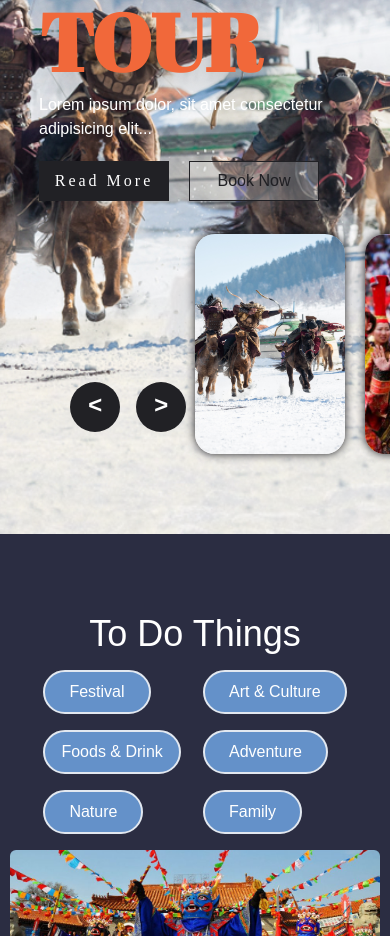
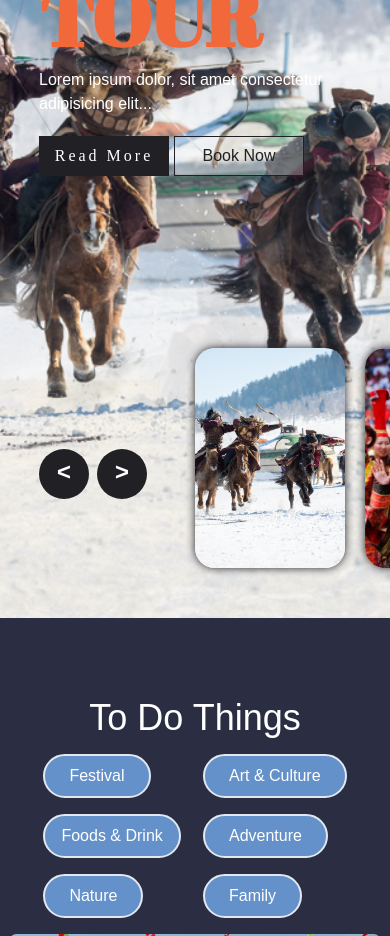
Before and after one commit to NurkaAmre/nomad, a Next.js app: page / in a window 390 px wide. Shown: the part 3160-4096 px from the top of the page. Built offline with nearby package versions, Linux system fonts and the light colour scheme; a web font is replaced by a local one.

Commit message:
Mobile responsive

```diff
--- a/components/Carousel.css
+++ b/components/Carousel.css
@@ -1,6 +1,6 @@
 /* carousel */
 .carousel {
-  height: 90vh;
+  height: 100vh;
   width: 100%;
   overflow: hidden;
   position: relative;
@@ -30,6 +30,9 @@
   box-sizing: border-box;
   color: #fff;
   text-shadow: 5px 15px 30px #0004;
+  @media screen and (max-width: 678px) {
+      top: 15%;
+    }
 }
 
 .carousel .list .item .author {
@@ -54,6 +57,10 @@
   grid-template-rows: 40px;
   gap: 20px;
   margin-top: 20px;
+  @media screen and (max-width: 678px) {
+      gap: 5px;
+
+    }
 }
 
 .btn {
@@ -89,7 +96,7 @@
 /* thumbail */
 .thumbnail {
   position: absolute;
-  bottom: 80px;
+  bottom: 50px;
   left: 50%;
   width: max-content;
   z-index: 100;
@@ -132,13 +139,16 @@
 .arrows {
   position: absolute;
   top: 80%;
-  right: 52%;
+  right: 60%;
   z-index: 100;
   width: 300px;
   max-width: 30%;
   display: flex;
   gap: 1rem;
   align-items: center;
+  @media screen and (max-width: 678px) {
+      gap: 0.5rem;
+    }
 }
 
 .arrows button {
```
